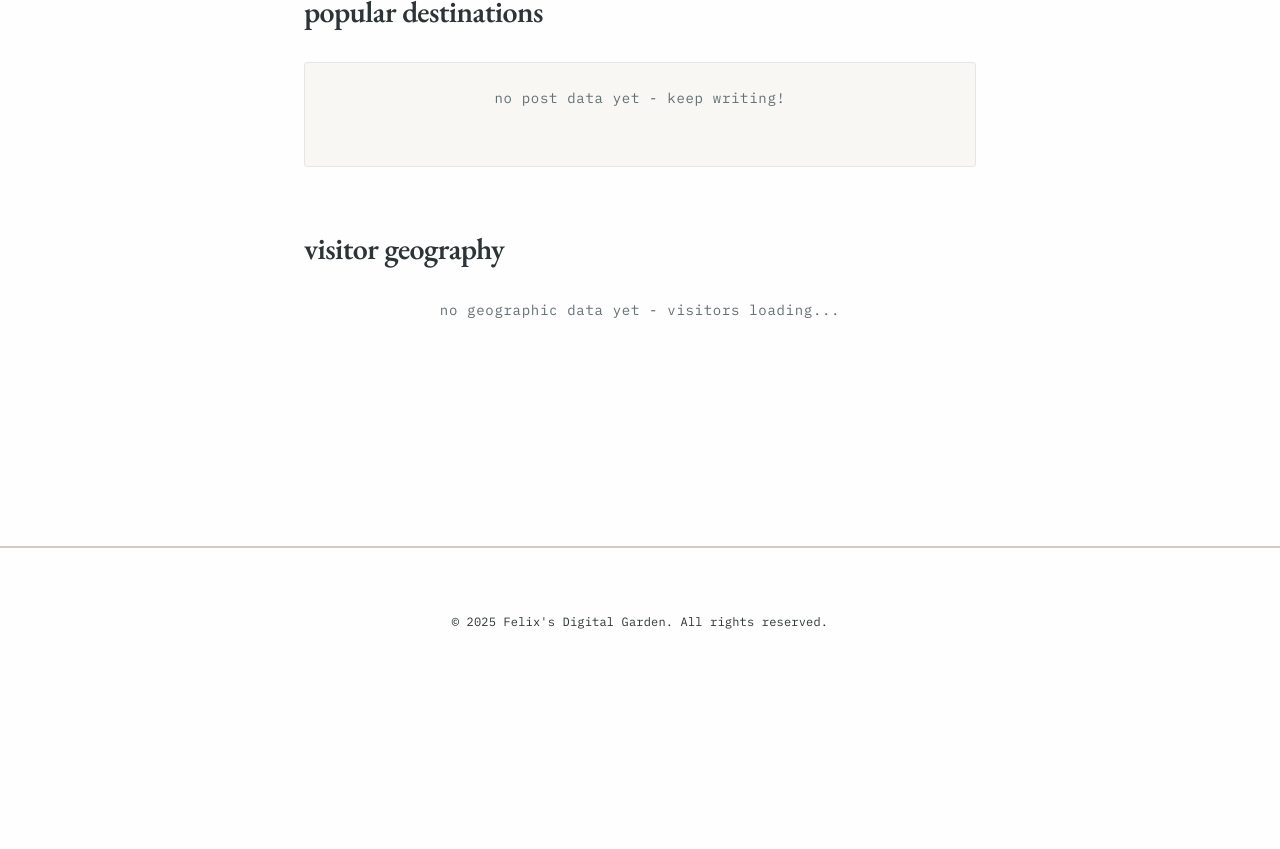
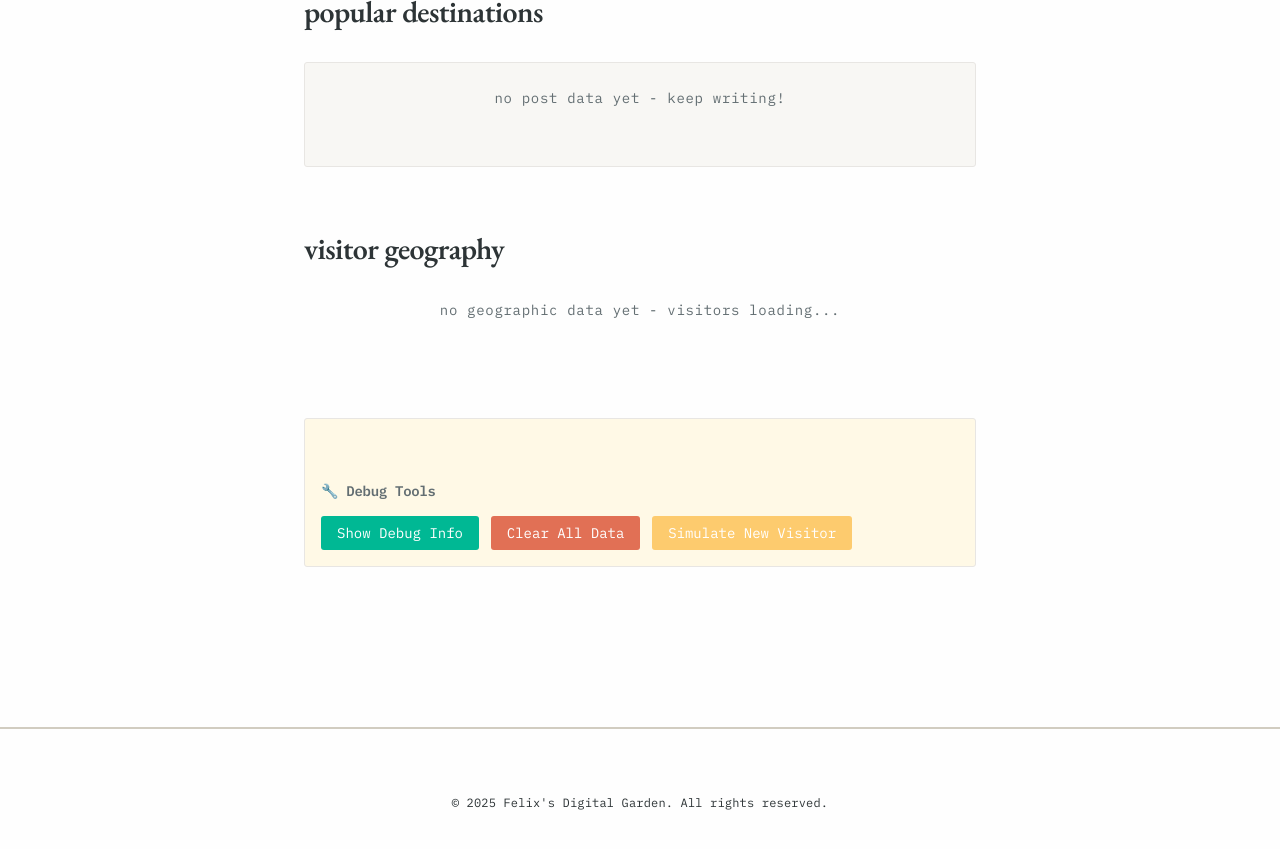
Before and after one commit to felixtp/felixtp.github.io, a Jekyll site: the page built from analytics.md, in a window 1280 px wide and 900 px high, scrolled down 1576 px. Shown: the top 849 px of the window. Built offline with Jekyll 4.4.1, drawn with Linux system fonts in a browser that asks for light colours; our own code applies the rules of GitHub Pages for plain Markdown files; before the commit the page ends 2296 px from its top, so only the background shows below that; part of the change alters nothing that is shown.

Commit message:
Add comprehensive analytics debugging
- Enhanced country detection with detailed console logging
- Added visitor tracking debug output for troubleshooting
- Created debug tools section on analytics page with:
  * Show Debug Info button to inspect stored data
  * Clear All Data button to reset analytics
  * Simulate New Visitor button to test country detection
- Improved error handling and logging for geolocation API
- Added detailed console output for tracking visitor flow

This will help diagnose why international visitors (Canada, Germany)
aren't being detected and counted properly.

```diff
--- a/_layouts/default.html
+++ b/_layouts/default.html
@@ -746,14 +746,20 @@
                 const currentPath = window.location.pathname;
                 const isNewVisitor = !analytics.visitors[visitorId];
 
+                console.log('📊 Tracking visit:', { visitorId, currentPath, isNewVisitor });
+
                 // Initialize visitor if new
                 if (isNewVisitor) {
+                    console.log('🆕 New visitor detected, detecting country...');
                     analytics.totalVisitors++;
                     analytics.visitors[visitorId] = {
                         firstVisit: new Date().toISOString(),
                         visits: 0,
                         country: await this.detectCountry()
                     };
+                    console.log('🆕 New visitor created:', analytics.visitors[visitorId]);
+                } else {
+                    console.log('🔄 Returning visitor:', analytics.visitors[visitorId]);
                 }
 
                 // Increment visit count
@@ -775,6 +781,8 @@
                 const visitor = analytics.visitors[visitorId];
                 if (visitor.country && visitor.country.code && visitor.country.code !== 'Unknown') {
                     const countryCode = visitor.country.code;
+                    console.log('🌍 Processing country:', countryCode, visitor.country);
+
                     if (!analytics.countries[countryCode]) {
                         analytics.countries[countryCode] = {
                             name: visitor.country.name,
@@ -787,31 +795,53 @@
                         v.country && v.country.code === countryCode
                     ).length;
                     analytics.countries[countryCode].visitors = countryVisitors;
+
+                    console.log('🌍 Country stats updated:', analytics.countries[countryCode]);
+                } else {
+                    console.log('⚠️ No valid country data for visitor:', visitor);
                 }
 
                 // Save updated analytics
                 localStorage.setItem(this.storageKey, JSON.stringify(analytics));
-                console.log('Analytics updated:', analytics);
+                console.log('💾 Analytics saved:', {
+                    totalVisitors: analytics.totalVisitors,
+                    totalViews: analytics.totalViews,
+                    countriesCount: Object.keys(analytics.countries).length,
+                    countries: analytics.countries
+                });
             }
 
             async detectCountry() {
                 try {
+                    console.log('🌍 Attempting to detect country...');
+
                     const response = await fetch('https://ipapi.co/json/', {
                         timeout: 5000 // 5 second timeout
                     });
+
+                    if (!response.ok) {
+                        throw new Error(`HTTP ${response.status}: ${response.statusText}`);
+                    }
+
                     const data = await response.json();
+                    console.log('🌍 IP API Response:', data);
 
                     const countryCode = data.country_code || 'Unknown';
                     const countryName = data.country_name || 'Unknown';
 
-                    return {
+                    const result = {
                         code: countryCode,
                         name: countryName,
                         flag: this.getCountryFlag(countryCode)
                     };
+
+                    console.log('🌍 Country detected:', result);
+                    return result;
                 } catch (error) {
-                    console.log('Could not detect country:', error);
-                    return { code: 'Unknown', name: 'Unknown', flag: '🌍' };
+                    console.error('🌍 Country detection failed:', error);
+                    const fallback = { code: 'Unknown', name: 'Unknown', flag: '🌍' };
+                    console.log('🌍 Using fallback:', fallback);
+                    return fallback;
                 }
             }
 
--- a/analytics.md
+++ b/analytics.md
@@ -43,6 +43,14 @@ permalink: /analytics.html
 ## visitor geography
 
 <div id="country-list" class="country-list"></div>
+
+<!-- Debug Section -->
+<div style="margin-top: var(--space-16); padding: var(--space-4); background: var(--bg-accent); border: 1px solid var(--border-light); border-radius: var(--border-radius);">
+    <h3 style="font-family: var(--font-mono); font-size: var(--font-size-sm); color: var(--text-secondary); margin-bottom: var(--space-4);">🔧 Debug Tools</h3>
+    <button onclick="debugAnalytics()" style="background: var(--vintage-green); color: white; border: none; padding: var(--space-2) var(--space-4); border-radius: var(--border-radius); font-family: var(--font-mono); font-size: var(--font-size-sm); cursor: pointer; margin-right: var(--space-2);">Show Debug Info</button>
+    <button onclick="clearAnalytics()" style="background: var(--vintage-rust); color: white; border: none; padding: var(--space-2) var(--space-4); border-radius: var(--border-radius); font-family: var(--font-mono); font-size: var(--font-size-sm); cursor: pointer; margin-right: var(--space-2);">Clear All Data</button>
+    <button onclick="simulateVisitor()" style="background: var(--vintage-amber); color: white; border: none; padding: var(--space-2) var(--space-4); border-radius: var(--border-radius); font-family: var(--font-mono); font-size: var(--font-size-sm); cursor: pointer;">Simulate New Visitor</button>
+</div>
 
 <style>
 /* Analytics Page Styling */
@@ -526,4 +534,77 @@ class VintageAnalytics {
 document.addEventListener('DOMContentLoaded', function() {
     new VintageAnalytics();
 });
+
+// Debug functions
+function debugAnalytics() {
+    const data = JSON.parse(localStorage.getItem('vintage-blog-analytics') || '{}');
+    console.log('🔧 Complete Analytics Data:', data);
+
+    alert(`Debug Info:
+📊 Total Visitors: ${data.totalVisitors || 0}
+📈 Total Views: ${data.totalViews || 0}
+🌍 Countries: ${Object.keys(data.countries || {}).length}
+👥 Visitor Records: ${Object.keys(data.visitors || {}).length}
+
+Countries detected:
+${Object.entries(data.countries || {}).map(([code, country]) =>
+    `${country.flag} ${country.name} (${code}): ${country.visitors} visitors`
+).join('\n')}
+
+Check browser console for full details.`);
+}
+
+function clearAnalytics() {
+    if (confirm('⚠️ This will clear all analytics data. Are you sure?')) {
+        localStorage.removeItem('vintage-blog-analytics');
+        localStorage.removeItem('vintage-visitor-id');
+        alert('🗑️ Analytics data cleared. Refresh the page to start fresh.');
+        location.reload();
+    }
+}
+
+function simulateVisitor() {
+    // Create a fake visitor from a different country for testing
+    const testCountries = [
+        { code: 'CA', name: 'Canada', flag: '🇨🇦' },
+        { code: 'DE', name: 'Germany', flag: '🇩🇪' },
+        { code: 'US', name: 'United States', flag: '🇺🇸' },
+        { code: 'GB', name: 'United Kingdom', flag: '🇬🇧' }
+    ];
+
+    const randomCountry = testCountries[Math.floor(Math.random() * testCountries.length)];
+    const fakeVisitorId = 'test_visitor_' + Date.now() + '_' + Math.random().toString(36).substr(2, 9);
+
+    const data = JSON.parse(localStorage.getItem('vintage-blog-analytics') || '{}');
+    if (!data.visitors) data.visitors = {};
+    if (!data.countries) data.countries = {};
+    if (!data.totalVisitors) data.totalVisitors = 0;
+
+    // Add fake visitor
+    data.totalVisitors++;
+    data.visitors[fakeVisitorId] = {
+        firstVisit: new Date().toISOString(),
+        visits: 1,
+        country: randomCountry
+    };
+
+    // Update country stats
+    if (!data.countries[randomCountry.code]) {
+        data.countries[randomCountry.code] = {
+            name: randomCountry.name,
+            flag: randomCountry.flag,
+            visitors: 0
+        };
+    }
+
+    const countryVisitors = Object.values(data.visitors).filter(v =>
+        v.country && v.country.code === randomCountry.code
+    ).length;
+    data.countries[randomCountry.code].visitors = countryVisitors;
+
+    localStorage.setItem('vintage-blog-analytics', JSON.stringify(data));
+
+    alert(`🎭 Simulated visitor from ${randomCountry.flag} ${randomCountry.name}!\nRefresh to see updated stats.`);
+    location.reload();
+}
 </script>
```
